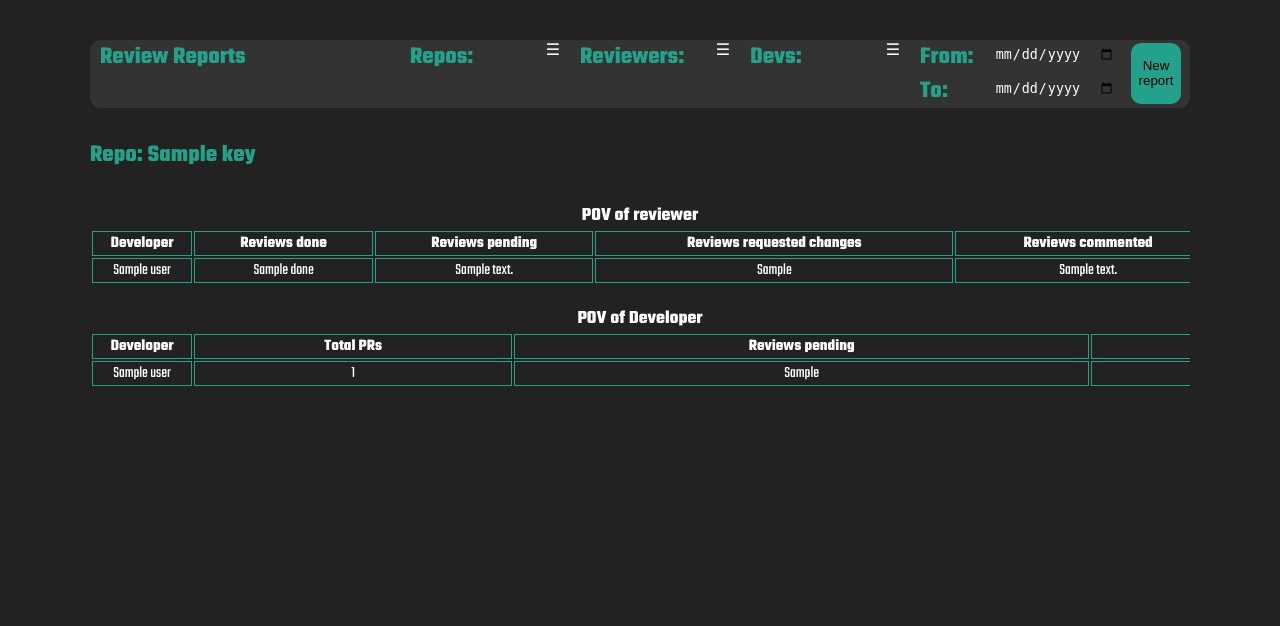
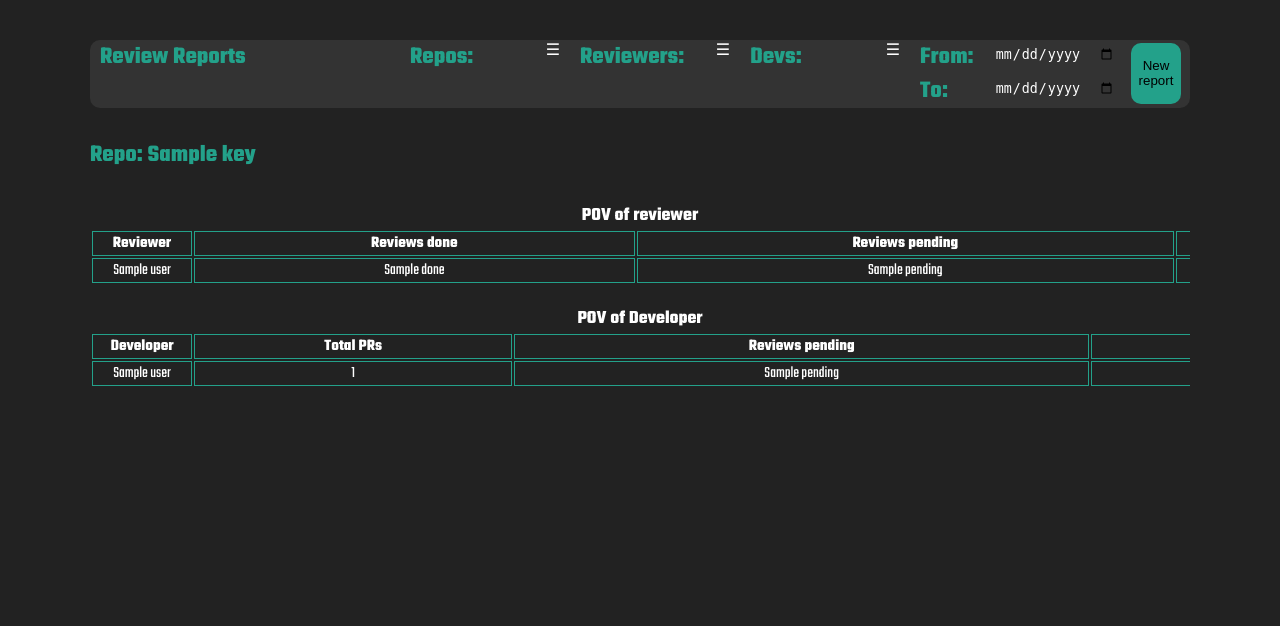
Before and after one commit to Nicolasopf/Metrevs, a Flask app: template templates/reviews.html in a window 1280 px wide. Shown: the part 50-676 px from the top of the page. Run offline with Flask 2, Linux system fonts and the light colour scheme; the template is opened without the code that fills it: most values are stand-ins (such as "Sample title", 1, 10 or a date in 2020); parts of the project's set-up code (start-up, migrations or seed data) failed here and were passed over.

Commit message:
[Updated] Stats to show and name of the data

```diff
--- a/templates/reviews.html
+++ b/templates/reviews.html
@@ -62,23 +62,17 @@
 			<div class="tables">
 				<table>
 					<tr>
-					    <th>Developer</th>
+					    <th>Reviewer</th>
 						<th>Reviews done</th>
 						<th>Reviews pending</th>
-						<th>Reviews requested changes</th>
-						<th>Reviews commented</th>
-						<th>Reviews approved</th>
-						<th>Avg. Review done</th>
+						<th>Avg done per PR</th>
 					</tr>
-					{% for user, dics in value.items() %}
+					{% for user, dics in value["reviewers"].items() %}
 					<tr>
 						<td class="celluser">{{ user }}</td>
 						<td>{{ dics["done"] }}</td>
-						<td>{{ dics["pending_reviewer"] }}</td>
-						<td>{{ dics["request_changes"] }}</td>
-						<td>{{ dics["commented"] }}</td>
-						<td>{{ dics["approved"] }}</td>
-						<td>{{ dics["avg_review_pr"] }}</td>
+						<td>{{ dics["pending"] }}</td>
+						<td>{{ dics["avg_done"] }}</td>
 					</tr>
 					{% endfor %}
 				</table>
@@ -92,11 +86,11 @@
 						<th>Reviews pending</th>
 						<th>Reviews received</th>
 					</tr>
-					{% for user, dics in value.items() %}
+					{% for user, dics in value["developers"].items() %}
 					<tr>
 						<td class="celluser">{{ user }}</td>
 						<td>{{ dics["total_prs"] }}</td>
-						<td>{{ dics["pending_dev"] }}</td>
+						<td>{{ dics["pending"] }}</td>
 						<td>{{ dics["received"] }}</td>
 					</tr>
 					{% endfor %}
```
